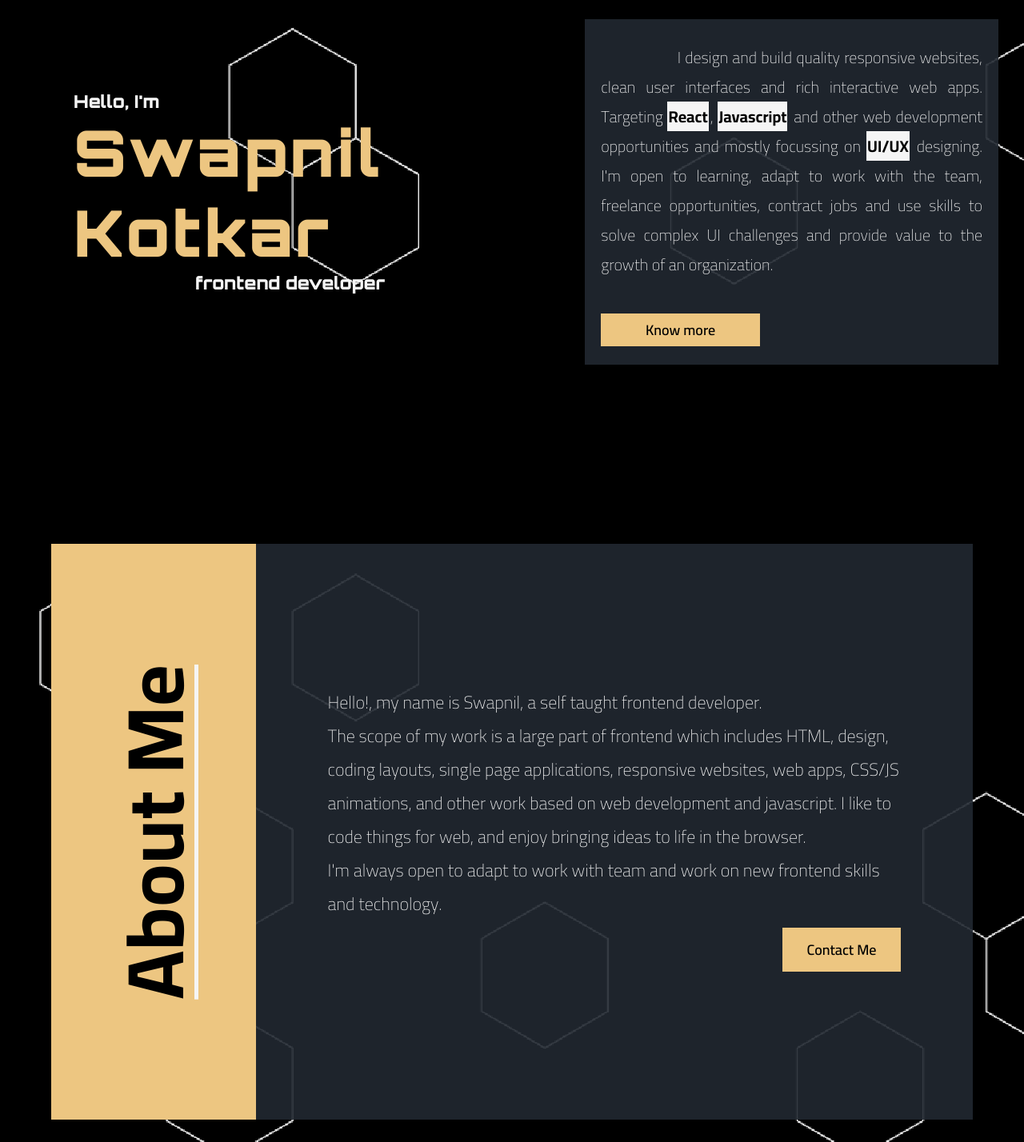
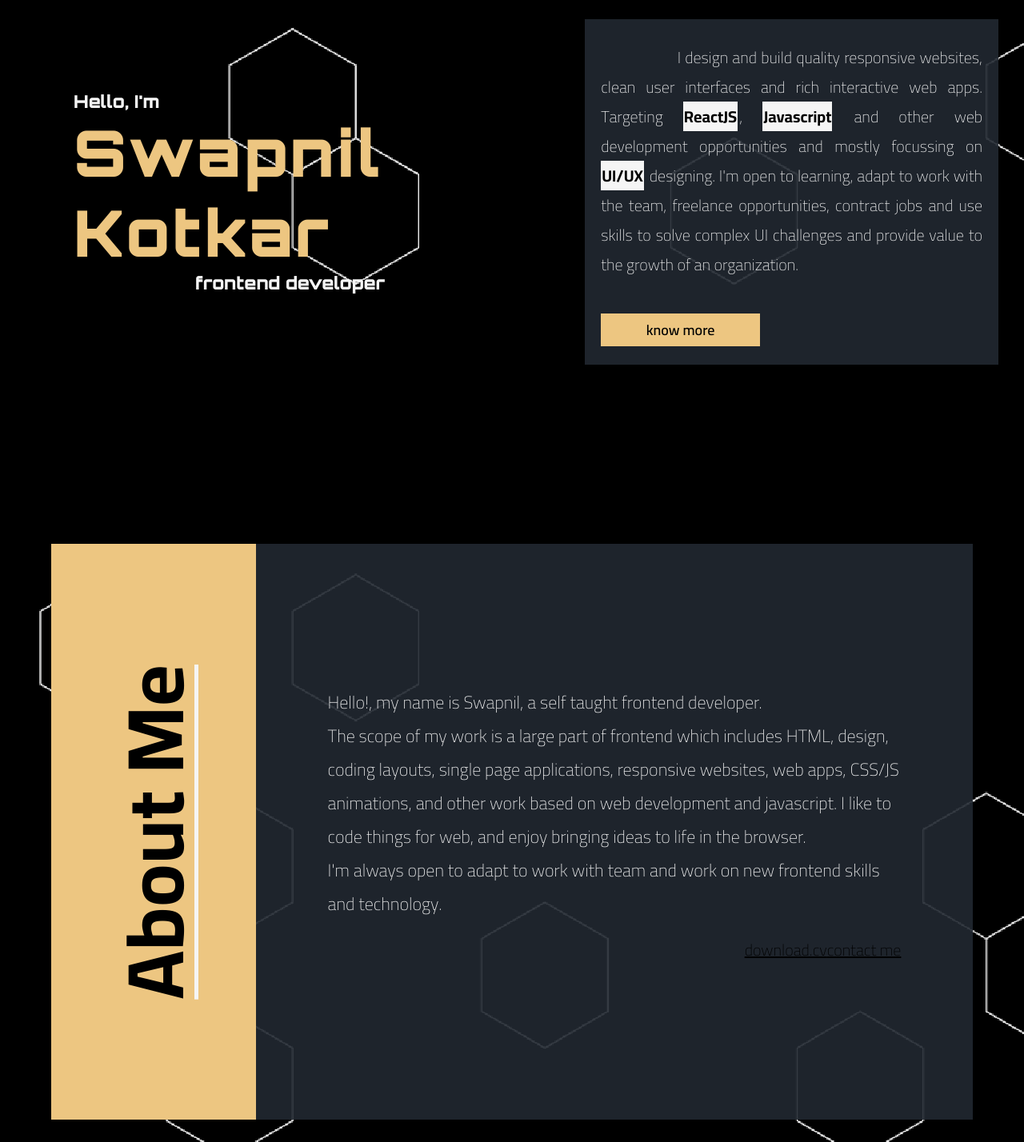
Before and after one commit to SwapnilKotkar/portfolio, a plain HTML site: page index.html in a window 1280 px wide. Shown: the part 160-1588 px from the top of the page at 80% size. Drawn offline with Linux system fonts and the light colour scheme.

Commit message:
Update index.html

```diff
--- a/index.html
+++ b/index.html
@@ -62,7 +62,7 @@
                   <span>&emsp; &emsp; &emsp;&emsp;</span> I design and build
                   quality responsive websites, clean user interfaces and rich
                   interactive web apps. Targeting
-                  <span class="coding">React</span>,
+                  <span class="coding">ReactJS</span>,
                   <span class="coding">Javascript</span> and other web
                   development opportunities and mostly focussing on
                   <span class="coding">UI/UX</span> designing. I'm open to
@@ -72,10 +72,7 @@
                   organization.
                 </h3>
                 <div class="contact-me">
-                  <a href="#about"
-                    >Know more
-                    <!-- <button>Know more</button> -->
-                  </a>
+                  <a href="#about">know more </a>
                 </div>
               </div>
             </div>
@@ -95,9 +92,8 @@
               I'm always open to adapt to work with team and work on new
               frontend skills and technology.
               <div class="contact-me">
-                <a href="#contact">
-                  <button>Contact Me</button>
-                </a>
+                <a href="#one" class="download-cv">download.cv </a>
+                <a href="#contact">contact me </a>
               </div>
             </h3>
           </div>
@@ -210,3 +206,8 @@
     <script src="script.js"></script>
   </body>
 </html>
+<!--
+issue : home page content under know more button for zenfone5
+contact form ->  do name n email box width 100% and input font size decrease
+
+  -->
```
